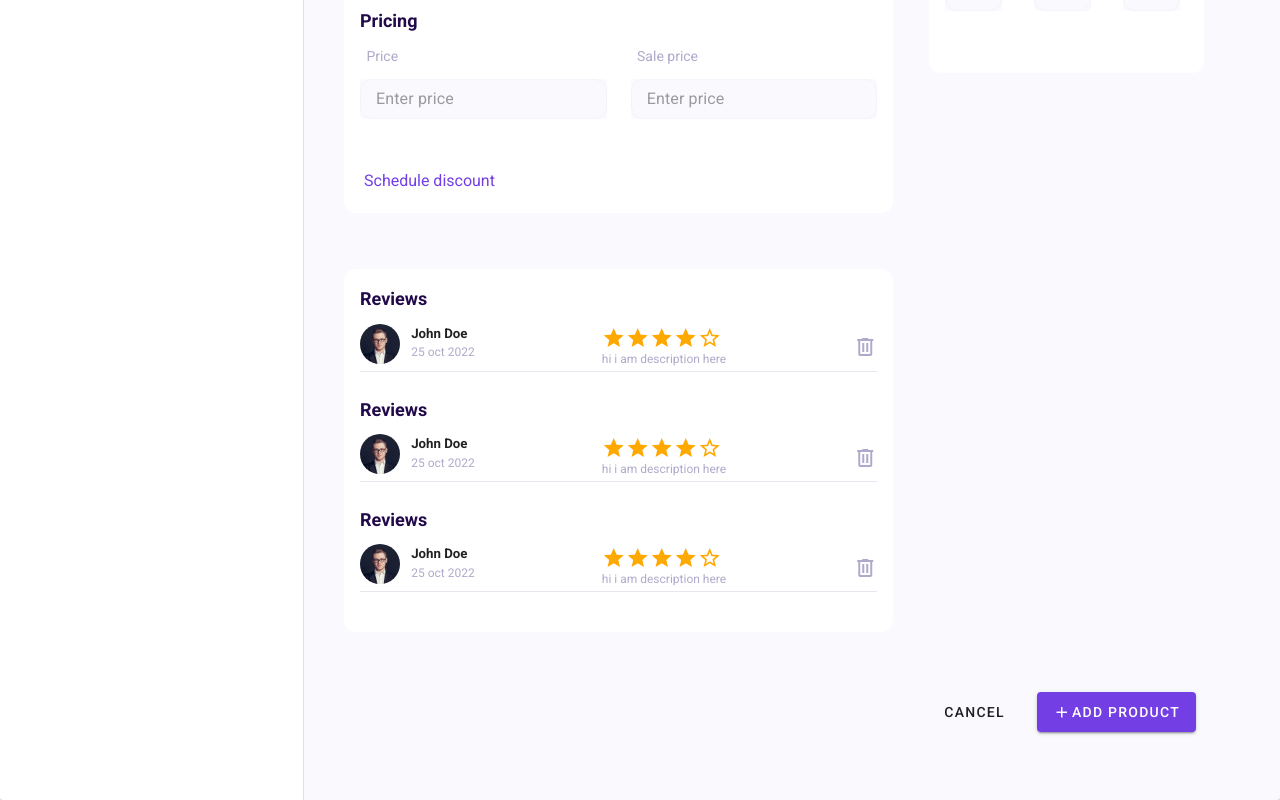
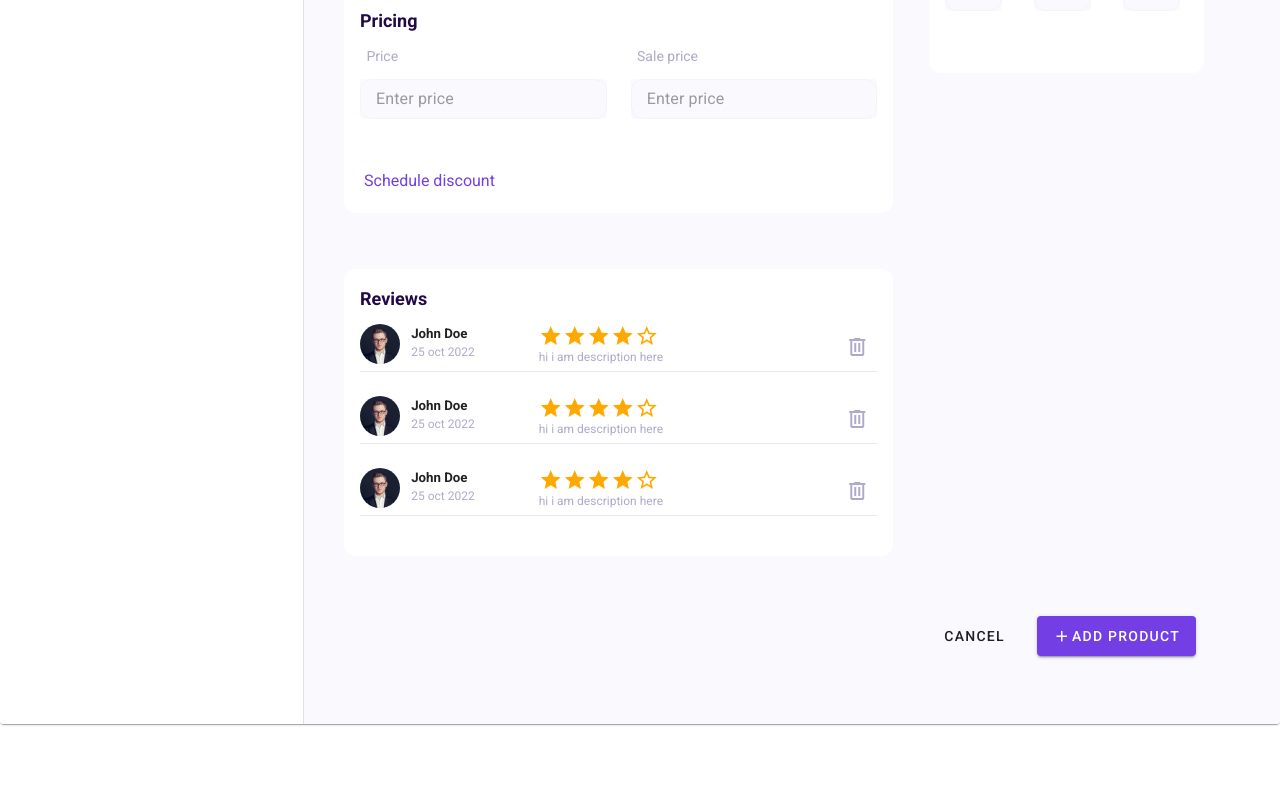
Before and after one commit to hazemhamdyabdo/Vimi-Dashboard, a Vue app: page /dashboard/add-product in a window 1280 px wide. Shown: the part 1470-2270 px from the top of the page. After the commit the page ends 2194 px from the top, so only its background shows below. Built offline with nearby package versions, Linux system fonts and the light colour scheme; a web font is replaced by a local one.

Commit message:
make reviews loop inside

```diff
--- a/components.d.ts
+++ b/components.d.ts
@@ -15,7 +15,6 @@ declare module 'vue' {
     ReviewRating: typeof import('./src/components/ReviewRating.vue')['default']
     RouterLink: typeof import('vue-router')['RouterLink']
     RouterView: typeof import('vue-router')['RouterView']
-    StarRating: typeof import('./src/components/StarRating.vue')['default']
     SvgIcon: typeof import('./src/components/SvgIcon.vue')['default']
   }
 }
--- a/src/components/ReviewRating.vue
+++ b/src/components/ReviewRating.vue
@@ -1,16 +1,18 @@
 <script setup lang="ts">
-const props = withDefaults(
+withDefaults(
   defineProps<{
     deleteIcon?: boolean;
     description: string;
     name: string;
-    date: string | date;
+    date: string | Date;
     title?: string;
     imgSrc?: string;
+    numberOfRecords?: number;
   }>(),
   {
     deleteIcon: false,
     imgSrc: "../assets/avatar.png",
+    numberOfRecords: 1,
   }
 );
 </script>
@@ -20,13 +22,14 @@ const props = withDefaults(
     <section
       style="
         display: flex;
-        justify-content: space-between;
         gap: 2rem;
         align-items: center;
         margin-bottom: 1.5rem;
         border-bottom: 1px solid #e8e7ef;
       "
+      v-for="i in numberOfRecords"
     >
+      <section style="display: flex; gap: 4rem">
         <div class="d-flex" style="gap: 0.7rem">
           <div>
             <img src="../assets/avatar.png" style="border-radius: 50%" />
@@ -50,7 +53,11 @@ const props = withDefaults(
             {{ description }}
           </p>
         </div>
-      <div v-if="deleteIcon">
+      </section>
+      <div
+        v-if="deleteIcon"
+        style="cursor: pointer; margin-left: auto; padding-right: 0.5rem"
+      >
         <VIcon icon="mdi-trash-can-outline" size="24" color="#afaacb" />
       </div>
     </section>
--- a/src/pages/products/Add.vue
+++ b/src/pages/products/Add.vue
@@ -259,58 +259,8 @@ const isMenuOpen = ref(false);
                 name="John Doe"
                 date="25 oct 2022"
                 description="hi i am description here"
-                v-for="i in 3"
+                :numberOfRecords="3"
               />
-              <!-- <h3 class="card-title">Reviews</h3>
-              <section
-                style="
-                  display: flex;
-                  justify-content: space-between;
-                  gap: 2rem;
-                  align-items: center;
-                  margin-bottom: 1.5rem;
-                  border-bottom: 1px solid #e8e7ef;
-                "
-                v-for="i in 3"
-              >
-                <div class="d-flex" style="gap: 0.7rem">
-                  <div>
-                    <img
-                      src="../../assets/avatar.png"
-                      style="border-radius: 50%"
-                    />
-                  </div>
-                  <div style="white-space: nowrap">
-                    <h5>John Doe</h5>
-                    <p style="color: #afaacb; font-size: 12px">25 oct 2022</p>
-                  </div>
-                </div>
-                <div>
-                  <div class="d-flex align-items-center">
-                    <VIcon
-                      icon="mdi-star"
-                      style="color: #ffa800"
-                      size="24"
-                      v-for="i in 4"
-                    />
-                    <VIcon
-                      icon="mdi-star-outline"
-                      style="color: #ffa800"
-                      size="24"
-                    />
-                  </div>
-                  <p style="color: #afaacb; font-size: 12px">
-                    Lorem ipsum dolor sit amet consectetur adipisicing elit.
-                  </p>
-                </div>
-                <div>
-                  <VIcon
-                    icon="mdi-trash-can-outline"
-                    size="24"
-                    color="#afaacb"
-                  />
-                </div>
-              </section> -->
             </VCard>
           </VCol>
         </VCol>
```
Lines whose indentation alone changed are shown as unchanged.
